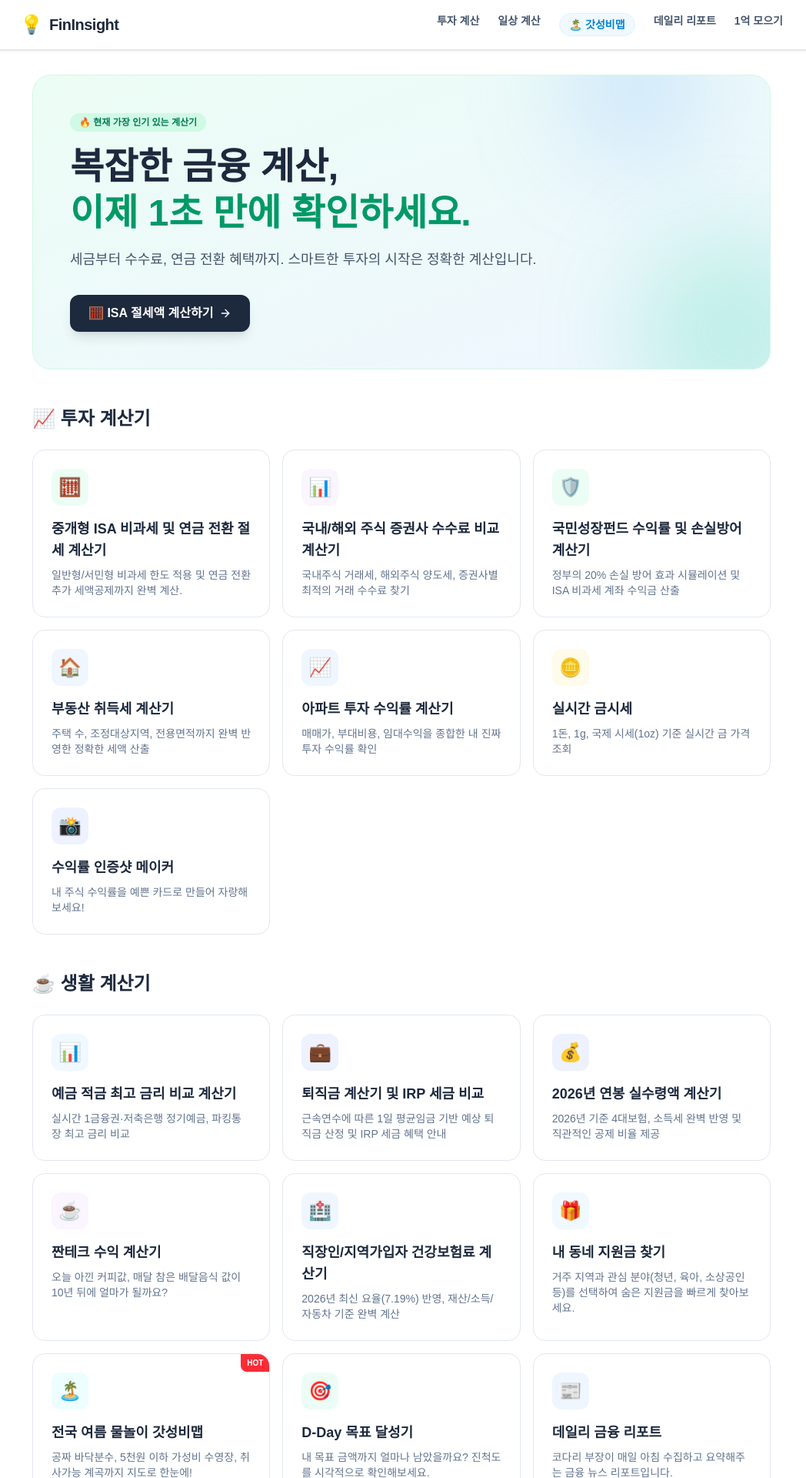
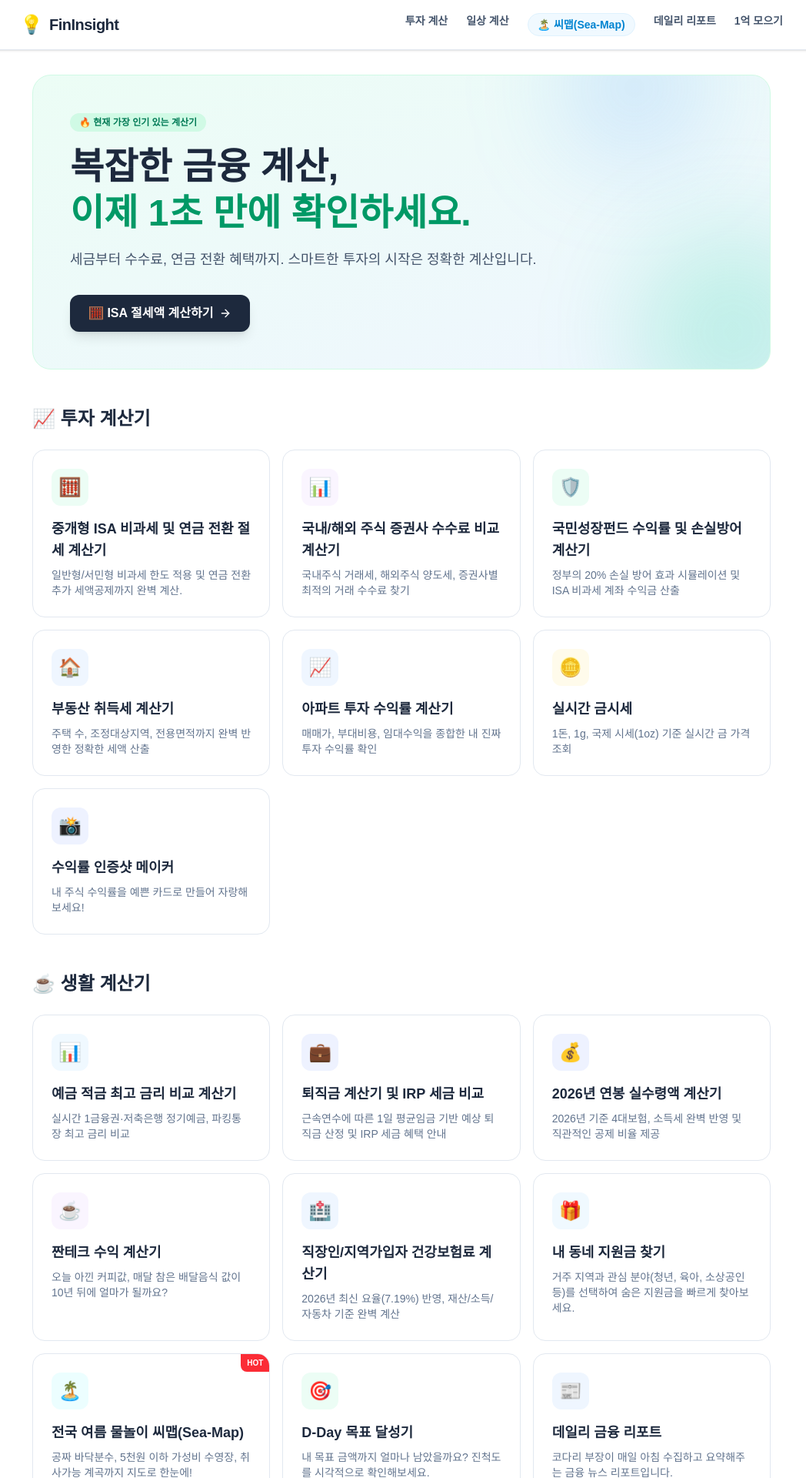
Before and after one commit to duke3736-collab/fin-insight, a Next.js app: page / in a window 1280 px wide. Shown: the top 1920 px of the page at 77% size, without its empty margins (118-1166 px from the left). Built offline with nearby package versions, Linux system fonts and the light colour scheme.

Commit message:
style: rebrand from 갓성비맵 to 씨맵(Sea-Map)

```diff
--- a/src/app/layout.tsx
+++ b/src/app/layout.tsx
@@ -56,7 +56,7 @@ export default function RootLayout({
               <Link href="/#investment" className="text-sm font-bold text-slate-600 hover:text-emerald-600 transition-colors">투자 계산</Link>
               <Link href="/#daily" className="text-sm font-bold text-slate-600 hover:text-emerald-600 transition-colors">일상 계산</Link>
               <a href="https://map.weknews.com/" target="_blank" rel="noopener noreferrer" className="text-sm font-bold text-sky-600 hover:text-sky-700 transition-colors bg-sky-50 px-3 py-1 rounded-full border border-sky-100 flex items-center gap-1">
-                🏝️ 갓성비맵
+                🏝️ 씨맵(Sea-Map)
               </a>
               <Link href="/daily-report" className="text-sm font-bold text-slate-600 hover:text-emerald-600 transition-colors">데일리 리포트</Link>
               <Link href="/calculators/goal-tracker" className="text-sm font-bold text-slate-600 hover:text-emerald-600 transition-colors">1억 모으기</Link>
--- a/src/app/page.tsx
+++ b/src/app/page.tsx
@@ -177,7 +177,7 @@ export default function Home() {
             <div className="w-12 h-12 bg-cyan-50 rounded-xl flex items-center justify-center text-2xl mb-4 group-hover:scale-110 transition-transform">
               🏝️
             </div>
-            <h3 className="text-lg font-bold text-slate-800 mb-2 group-hover:text-cyan-600 transition-colors">전국 여름 물놀이 갓성비맵</h3>
+            <h3 className="text-lg font-bold text-slate-800 mb-2 group-hover:text-cyan-600 transition-colors">전국 여름 물놀이 씨맵(Sea-Map)</h3>
             <p className="text-sm text-slate-500">
               공짜 바닥분수, 5천원 이하 가성비 수영장, 취사가능 계곡까지 지도로 한눈에!
             </p>
```
